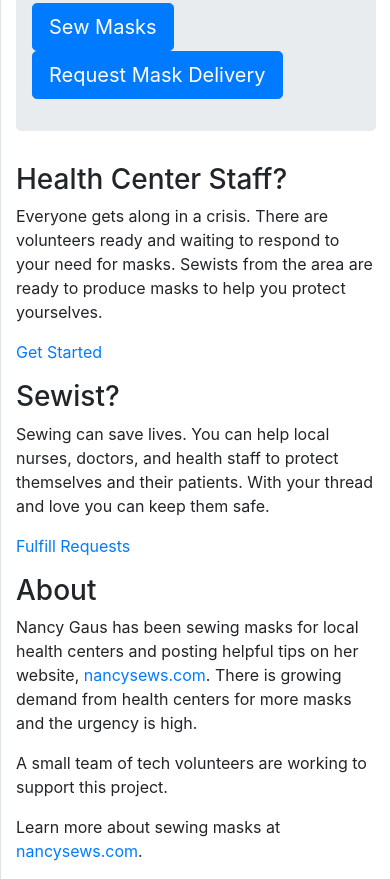
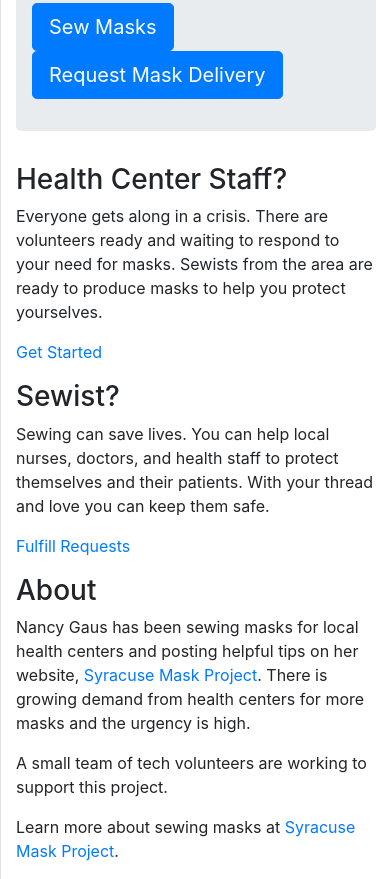
Before and after one commit to codesyracuse/savior-sewists, a website: page index.html in a window 390 px wide. Shown: the part 348-1227 px from the top of the page. Drawn offline with Linux system fonts and the light colour scheme.

Commit message:
Changes to request cards and URL references
Changes to request cards:
- Card overflow on small screens was problematic
- Mask quantity wording was not concise

Changed all references to www.nancysews.com to syracusemaskproject.org

```diff
--- a/index.html
+++ b/index.html
@@ -82,7 +82,7 @@
             <p>
               Nancy Gaus has been sewing masks for local health centers and
               posting helpful tips on her website,
-              <a href="http://www.nancysews.com">nancysews.com</a>. There is
+              <a href="http://syracusemaskproject.org">Syracuse Mask Project</a>. There is
               growing demand from health centers for more masks and the urgency
               is high.
             </p>
@@ -92,7 +92,7 @@
             </p>
             <p>
               Learn more about sewing masks at
-              <a href="http://www.nancysews.com">nancysews.com</a>.
+              <a href="http://syracusemaskproject.org">Syracuse Mask Project</a>.
             </p>
           </section>
         </div>
```
Also changed, not shown: sewists.html (+3 -4 lines).
